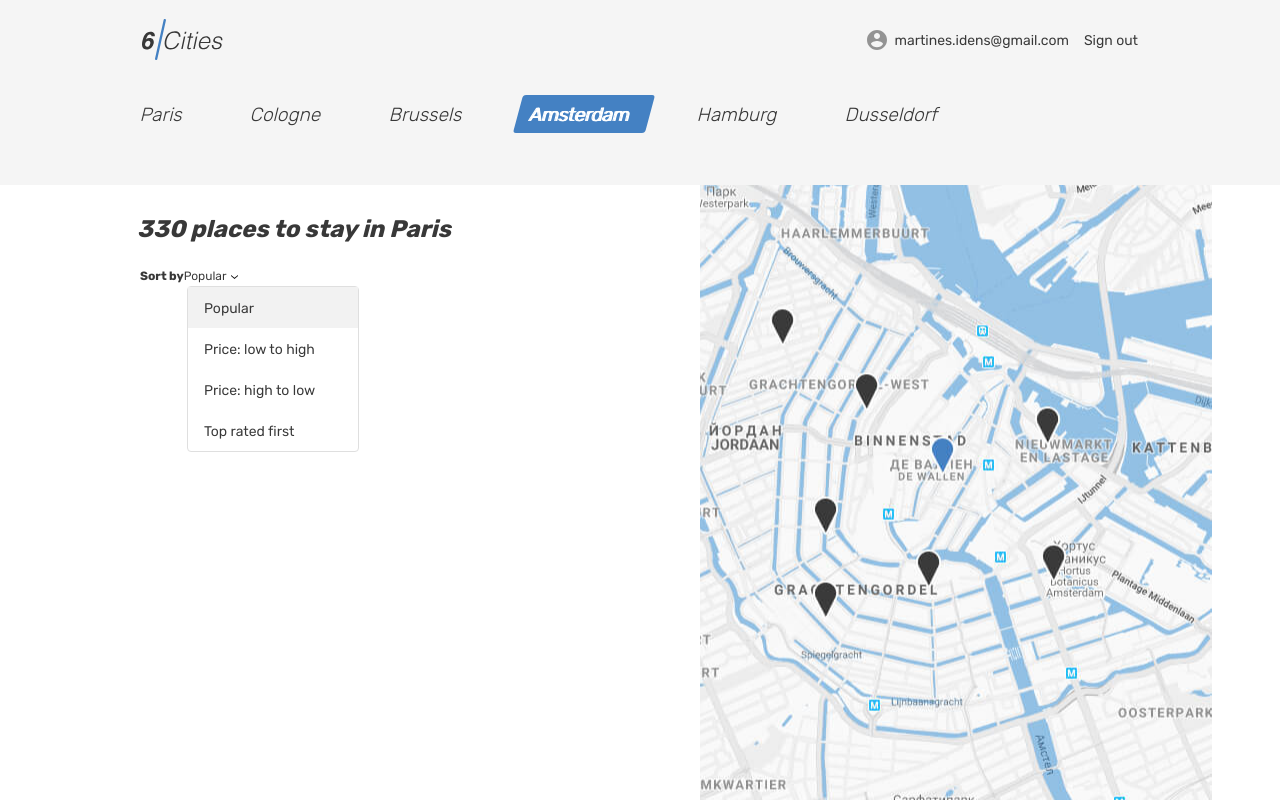
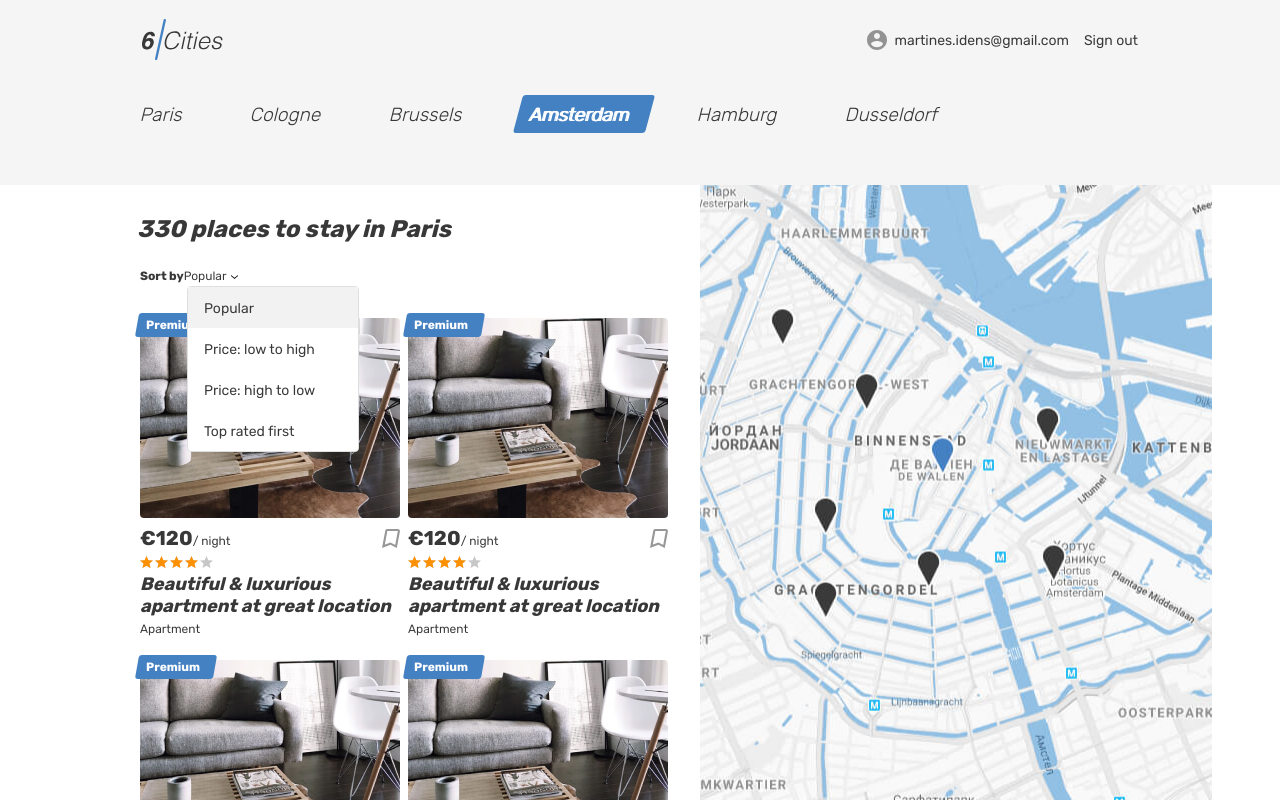
Before and after one commit to martinesidens/885303-six-cities-7, a React (Create React App) app in the folder project/: page / in a window 1280 px wide. Built offline with nearby package versions, Linux system fonts and the light colour scheme.

Commit message:
Добавит корректную отрисовку компонента Card

```diff
--- a/project/src/components/main/main.jsx
+++ b/project/src/components/main/main.jsx
@@ -107,7 +107,7 @@ function Main(props) {
                       </ul>
                     </form>
                     <div className="cities__places-list places__list tabs__content">
-                      {new Array(6).map((_, idx) => idx).map((id) => <Card key={id} />)}
+                      {Array.from(new Array(6), (x,i) => i+5).map((id) => <Card key={id} />)}
                     </div>
                   </section>
                   <div className="cities__right-section">
```
